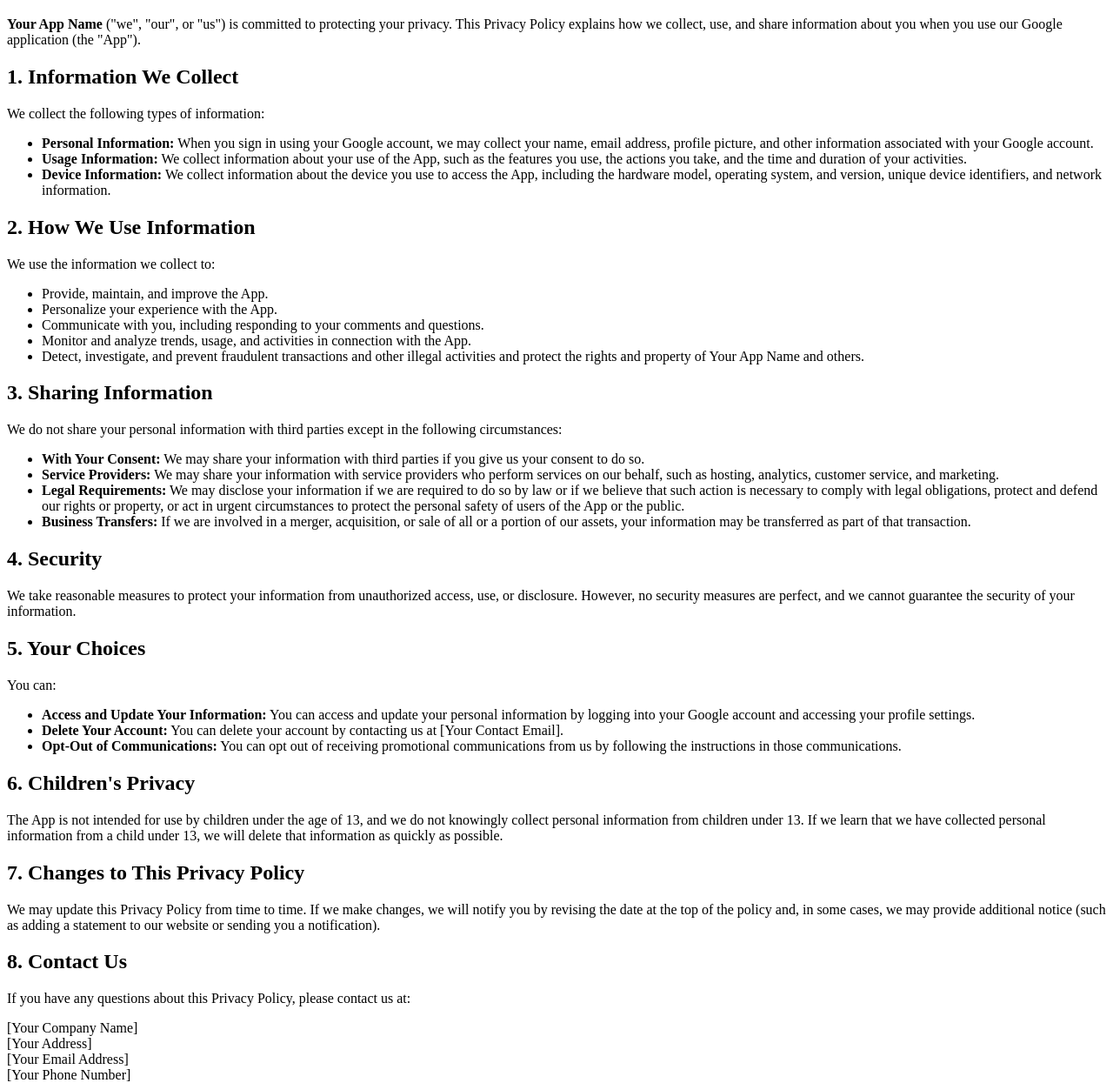
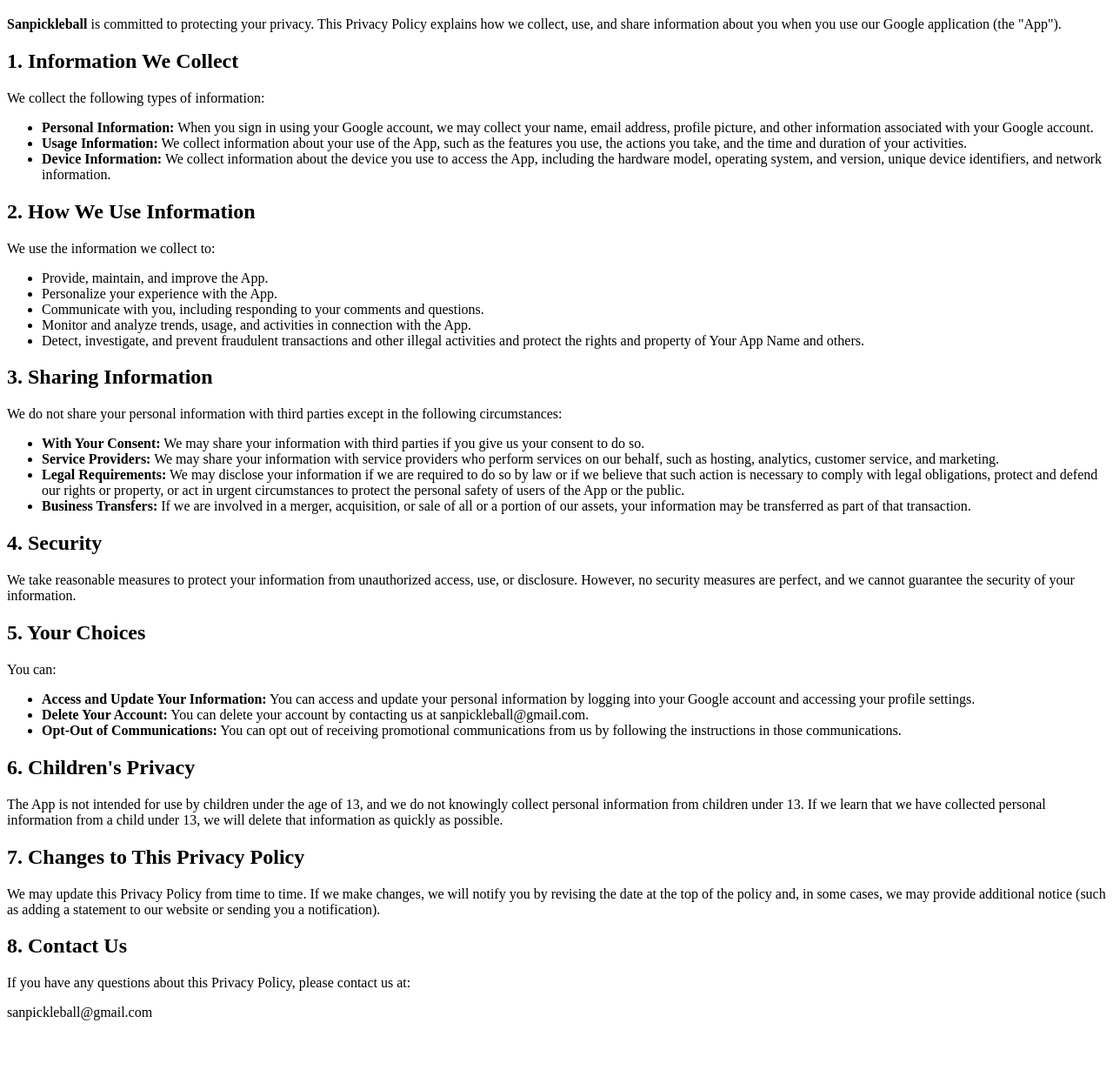
Before and after one commit to vu9huy/vu9huy.github.io, a plain HTML site: page index.html in a window 1280 px wide. Shown: the part 61-1306 px from the top of the page at 87% size. After the commit the page ends 1250 px from the top, so only its background shows below. Drawn offline with Linux system fonts and the light colour scheme.

Commit message:
first commit

```diff
--- a/index.html
+++ b/index.html
@@ -7,7 +7,7 @@
 </head>
 <body>
     <h1>Privacy Policy</h1>
-    <p><strong>Your App Name</strong> ("we", "our", or "us") is committed to protecting your privacy. This Privacy Policy explains how we collect, use, and share information about you when you use our Google application (the "App").</p>
+    <p><strong>Sanpickleball</strong> is committed to protecting your privacy. This Privacy Policy explains how we collect, use, and share information about you when you use our Google application (the "App").</p>
 
     <h2>1. Information We Collect</h2>
     <p>We collect the following types of information:</p>
@@ -43,7 +43,7 @@
     <p>You can:</p>
     <ul>
         <li><strong>Access and Update Your Information:</strong> You can access and update your personal information by logging into your Google account and accessing your profile settings.</li>
-        <li><strong>Delete Your Account:</strong> You can delete your account by contacting us at [Your Contact Email].</li>
+        <li><strong>Delete Your Account:</strong> You can delete your account by contacting us at sanpickleball@gmail.com.</li>
         <li><strong>Opt-Out of Communications:</strong> You can opt out of receiving promotional communications from us by following the instructions in those communications.</li>
     </ul>
 
@@ -56,10 +56,7 @@
     <h2>8. Contact Us</h2>
     <p>If you have any questions about this Privacy Policy, please contact us at:</p>
     <p>
-        [Your Company Name]<br>
-        [Your Address]<br>
-        [Your Email Address]<br>
-        [Your Phone Number]
+        sanpickleball@gmail.com<br>
     </p>
 </body>
 </html>
```
